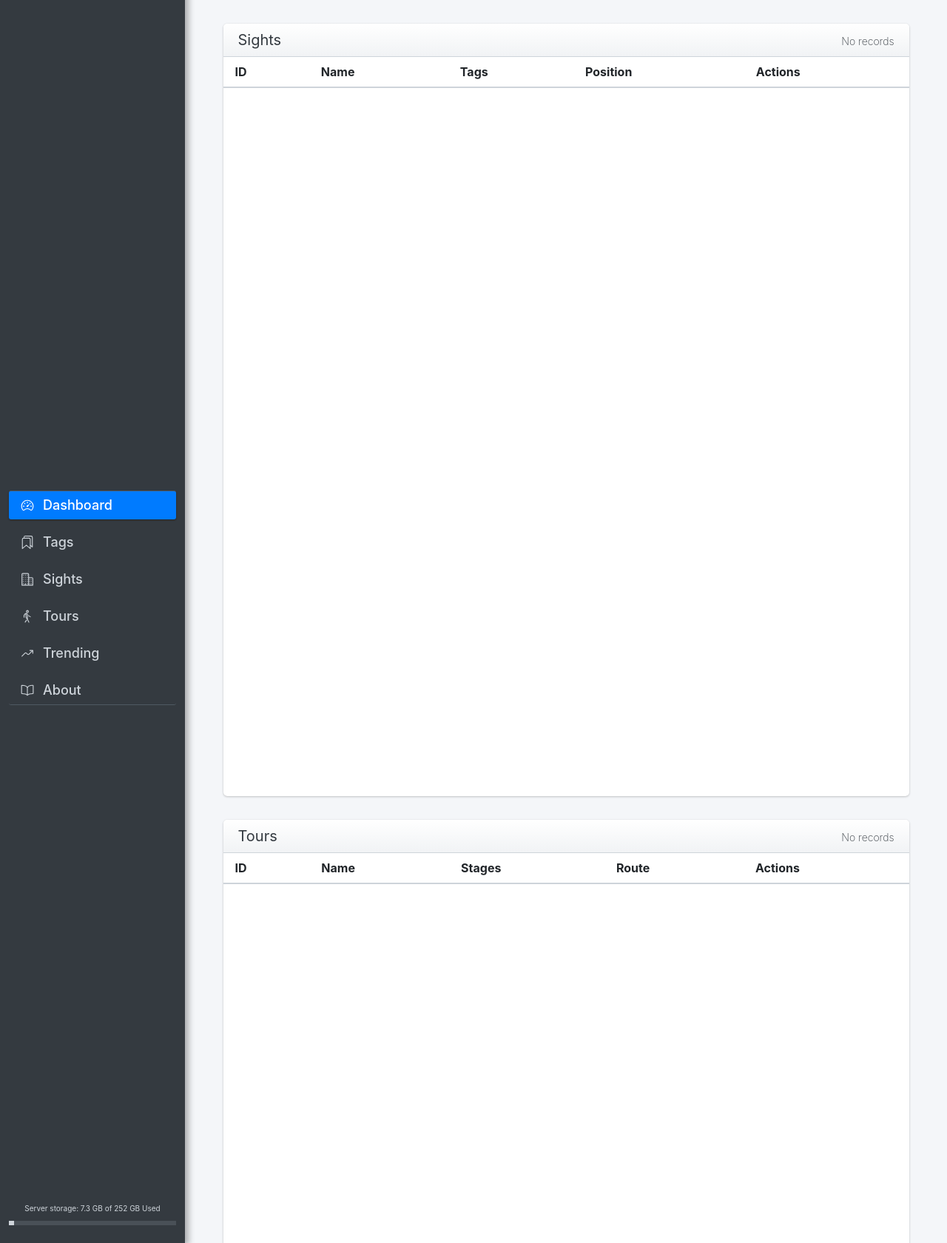
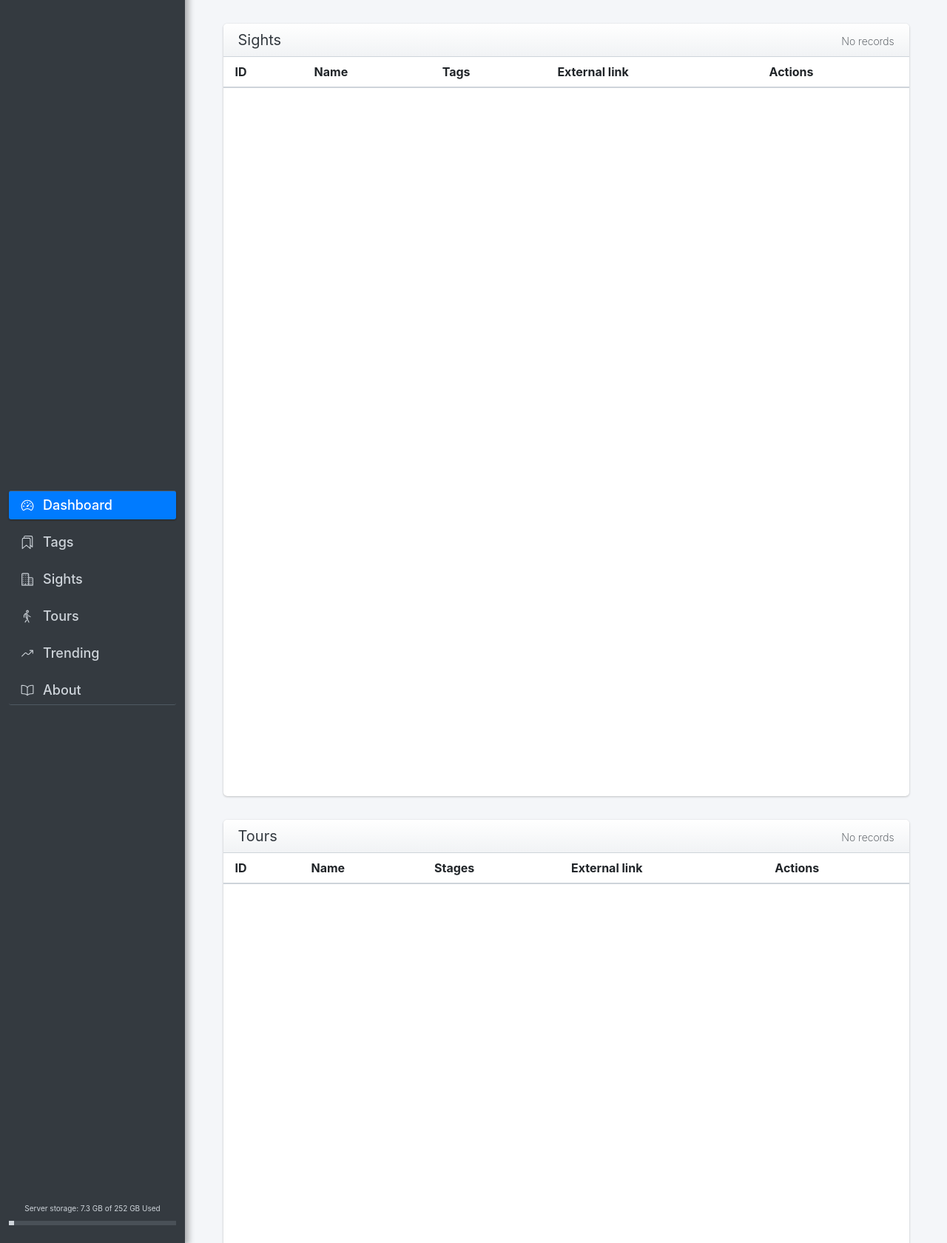
Before and after one commit to MoryokaV/Visit-Braila, a Flask app: page /admin in a window 1280 px wide. Shown: the part 52-1732 px from the top of the page at 74% size. Run offline with Flask 2, Linux system fonts and the light colour scheme; the visitor is signed in with stand-in values (Sample User, id 1); data that the repository does not hold is empty; some libraries are stand-ins or nearby versions.

Commit message:
replace position, route -> external_link

```diff
--- a/backend/app.py
+++ b/backend/app.py
@@ -87,7 +87,7 @@ def about():
 def insertSight():
     sight = request.get_json()
 
-    db.sights.insert_one({"name": sight['name'], "tags": sight['tags'], "description": sight['description'], "images": sight['images'], "primary_image": sight['primary_image'], "position": sight['position']})
+    db.sights.insert_one({"name": sight['name'], "tags": sight['tags'], "description": sight['description'], "images": sight['images'], "primary_image": sight['primary_image'], "external_link": sight['external_link']})
 
     return make_response("New entry has been inserted", 200)
 
@@ -138,14 +138,14 @@ def editSight():
     deleteImages(data['images_to_delete'])
     sight = data['sight']
 
-    db.sights.update_one({"_id": ObjectId(sight['_id'])}, {"$set": {"name": sight['name'], "tags": sight['tags'], "description": sight['description'], "images": sight['images'], "primary_image": sight['primary_image'], "position": sight['position']}})
+    db.sights.update_one({"_id": ObjectId(sight['_id'])}, {"$set": {"name": sight['name'], "tags": sight['tags'], "description": sight['description'], "images": sight['images'], "primary_image": sight['primary_image'], "external_link": sight['external_link']}})
     return make_response("Entry has been updated", 200)
 
 @app.route("/api/insertTour", methods=["POST"])
 def insertTour():
     tour = request.get_json()
 
-    db.tours.insert_one({"name": tour['name'], "stages": tour['stages'], "description": tour['description'], "images": tour['images'], "primary_image": tour['primary_image'], "route": tour['route']})
+    db.tours.insert_one({"name": tour['name'], "stages": tour['stages'], "description": tour['description'], "images": tour['images'], "primary_image": tour['primary_image'], "external_link": tour['external_link']})
     return make_response("New entry has been inserted", 200)
 
 @app.route("/api/fetchTours")
@@ -177,7 +177,7 @@ def editTour():
     deleteImages(data['images_to_delete'])
     tour = data['tour']
 
-    db.tours.update_one({"_id": ObjectId(tour['_id'])}, {"$set": {"name": tour['name'], "stages": tour['stages'], "description": tour['description'], "images": tour['images'], "primary_image": tour['primary_image'], "route": tour['route']}})
+    db.tours.update_one({"_id": ObjectId(tour['_id'])}, {"$set": {"name": tour['name'], "stages": tour['stages'], "description": tour['description'], "images": tour['images'], "primary_image": tour['primary_image'], "external_link": tour['external_link']}})
     return make_response("Entry has been updated", 200)
 
 @app.route("/api/fetchTags")
@@ -200,7 +200,7 @@ def deleteTag(name):
     for sight in sights:
         if name in sight['tags']:
             sight['tags'].remove(name)
-            db.sights.update_one({"_id": ObjectId(sight['_id'])}, {"$set": {"name": sight['name'], "tags": sight['tags'], "description": sight['description'], "images": sight['images'], "primary_image": sight['primary_image'], "position": sight['position']}})
+            db.sights.update_one({"_id": ObjectId(sight['_id'])}, {"$set": {"name": sight['name'], "tags": sight['tags'], "description": sight['description'], "images": sight['images'], "primary_image": sight['primary_image'], "external_link": sight['external_link']}})
 
     db.tags.delete_one({"name": name})
 
--- a/backend/static/js/dashboard.js
+++ b/backend/static/js/dashboard.js
@@ -20,7 +20,7 @@ export const fetchSights = async () => {
           <td>${sight._id}</td>
           <td>${sight.name}</td>
           <td>${sight.tags}</td>
-          <td><a href=${sight.position} target="_blank" class="link">${sight.position}</a></td>
+          <td><a href=${sight.external_link} target="_blank" class="link">${sight.external_link}</a></td>
           <td id=${sight._id}>
             <div class="group">
               <button class="btn action-edit-sight"><ion-icon class="small-icon" name="create-outline"></ion-icon></button>
@@ -46,7 +46,7 @@ export const fetchTours = async () => {
           <td>${tour._id}</td>
           <td>${tour.name}</td>
           <td>${tour.stages}</td>
-          <td><a href=${tour.route} target="_blank" class="link">${tour.route}</a></td>
+          <td><a href=${tour.external_link} target="_blank" class="link">${tour.external_link}</a></td>
           <td id=${tour._id}>
             <div class="group">
               <button class="btn action-edit-tour"><ion-icon class="small-icon" name="create-outline"></ion-icon></button>
--- a/backend/static/js/modal.js
+++ b/backend/static/js/modal.js
@@ -142,8 +142,8 @@ export const openEditSightModal = async (id) => {
 
   $("#sight-primary-image").val(sight.primary_image);
 
-  // POSITION
-  $("#sight-position").val(sight.position)
+  // EXTERNAL LINK
+  $("#sight-external-link").val(sight.external_link)
 }
 
 export const openEditTourModal = async (id) => {
@@ -170,8 +170,8 @@ export const openEditTourModal = async (id) => {
 
   $("#tour-primary-image").val(tour.primary_image);
 
-  // ROUTE
-  $("#tour-route").val(tour.route);
+  // EXTERNAL LINK
+  $("#tour-external-link").val(tour.external_link);
 }
 
 $(document).ready(async function() {
@@ -235,7 +235,7 @@ $(document).ready(async function() {
     sight.name = $("#sight-name").val();
     sight.description = quill.root.innerHTML;
     sight.primary_image = parseInt($("#sight-primary-image").val());
-    sight.position = $("#sight-position").val();
+    sight.external_link = $("#sight-external-link").val();
 
     if (formData.getAll("files[]").length > 0)
       await $.ajax({
@@ -331,7 +331,7 @@ $(document).ready(async function() {
     tour.name = $("#tour-name").val();
     tour.description = quill.root.innerHTML;
     tour.primary_image = parseInt($("#tour-primary-image").val());
-    tour.route = $("#tour-route").val();
+    tour.external_link = $("#tour-external-link").val();
 
     if (formData.getAll("files[]").length > 0)
       await $.ajax({
--- a/backend/static/js/sights.js
+++ b/backend/static/js/sights.js
@@ -13,7 +13,7 @@ let sight = {
   description: ``,
   images: [],
   primary_image: 1,
-  position: "",
+  external_link: "",
 };
 
 const appendActiveTags = () => {
@@ -195,7 +195,7 @@ $(document).ready(async function() {
     sight.name = $("#sight-name").val();
     sight.description = quill.root.innerHTML;
     sight.primary_image = parseInt($("#sight-primary-image").val());
-    sight.position = $("#sight-position").val();
+    sight.external_link = $("#sight-external-link").val();
 
     await $.ajax({
       type: "POST",
--- a/backend/static/js/tours.js
+++ b/backend/static/js/tours.js
@@ -17,7 +17,7 @@ let tour = {
   description: ``,
   images: [],
   primary_image: 1,
-  route: "",
+  external_link: "",
 };
 
 const linkInputElement = link => `<input value="${link}" type="text" size="10" class="stage-link" placeholder="Sight id" pattern="${idRegExp}" title="${idRegExpTitle}" required />`;
@@ -233,7 +233,7 @@ $(document).ready(async function() {
     tour.name = $("#tour-name").val();
     tour.description = quill.root.innerHTML;
     tour.primary_image = parseInt($("#tour-primary-image").val());
-    tour.route = $("#tour-route").val();
+    tour.external_link = $("#tour-external-link").val();
 
     await $.ajax({
       type: "POST",
--- a/backend/templates/index.html
+++ b/backend/templates/index.html
@@ -84,7 +84,7 @@
                 <th>ID</th>
                 <th>Name</th>
                 <th>Tags</th>
-                <th>Position</th>
+                <th>External link</th>
                 <th>Actions</th>
               </tr>
             </thead>
@@ -105,7 +105,7 @@
                 <th>ID</th>
                 <th>Name</th>
                 <th>Stages</th>
-                <th>Route</th>
+                <th>External link</th>
                 <th>Actions</th>
               </tr>
             </thead>
@@ -168,8 +168,8 @@
               />
             </div>
             <div class="input-field">
-              <label for="sight-position">Position <span class="hint-text">Note: it must be a Google Maps URL</span></label>
-              <input type="url" id="sight-position" name="position" required />
+              <label for="sight-external-link">External link <span class="hint-text">Note: it must be a website URL</span></label>
+              <input type="url" id="sight-external-link" name="external-link" required />
             </div>
             <button type="submit" class="btn primary-btn"><span>Save</span></button>
           </form>
@@ -226,8 +226,8 @@
               />
             </div>
             <div class="input-field">
-              <label for="tour-route">Route <span class="hint-text">Note: it must be a Google Maps URL</span></label>
-              <input type="url" id="tour-route" name="route" required />
+              <label for="tour-external-link">External link <span class="hint-text">Note: it must be a website URL</span></label>
+              <input type="url" id="tour-external-link" name="external-link" required />
             </div>
             <button type="submit" class="btn primary-btn"><span>Save</span></button>
           </form>
--- a/backend/templates/sights.html
+++ b/backend/templates/sights.html
@@ -121,8 +121,8 @@
               />
             </div>
             <div class="input-field">
-              <label for="sight-position">Position <span class="hint-text">Note: it must be a Google Maps URL</span></label>
-              <input type="url" id="sight-position" name="position" required />
+              <label for="sight-external-link">External link <span class="hint-text">Note: it must be a website URL</span></label>
+              <input type="url" id="sight-external-link" name="external-link" required />
             </div>
             <button type="submit" class="btn primary-btn"><span>Insert</span></button>
           </form>
--- a/backend/templates/tours.html
+++ b/backend/templates/tours.html
@@ -117,8 +117,8 @@
               />
             </div>
             <div class="input-field">
-              <label for="tour-route">Route <span class="hint-text">Note: it must be a Google Maps URL</span></label>
-              <input type="url" id="tour-route" name="route" required />
+              <label for="tour-external-link">External link <span class="hint-text">Note: it must be a website URL</span></label>
+              <input type="url" id="tour-external-link" name="external-link" required />
             </div>
             <button type="submit" class="btn primary-btn"><span>Insert</span></button>
           </form>
```
